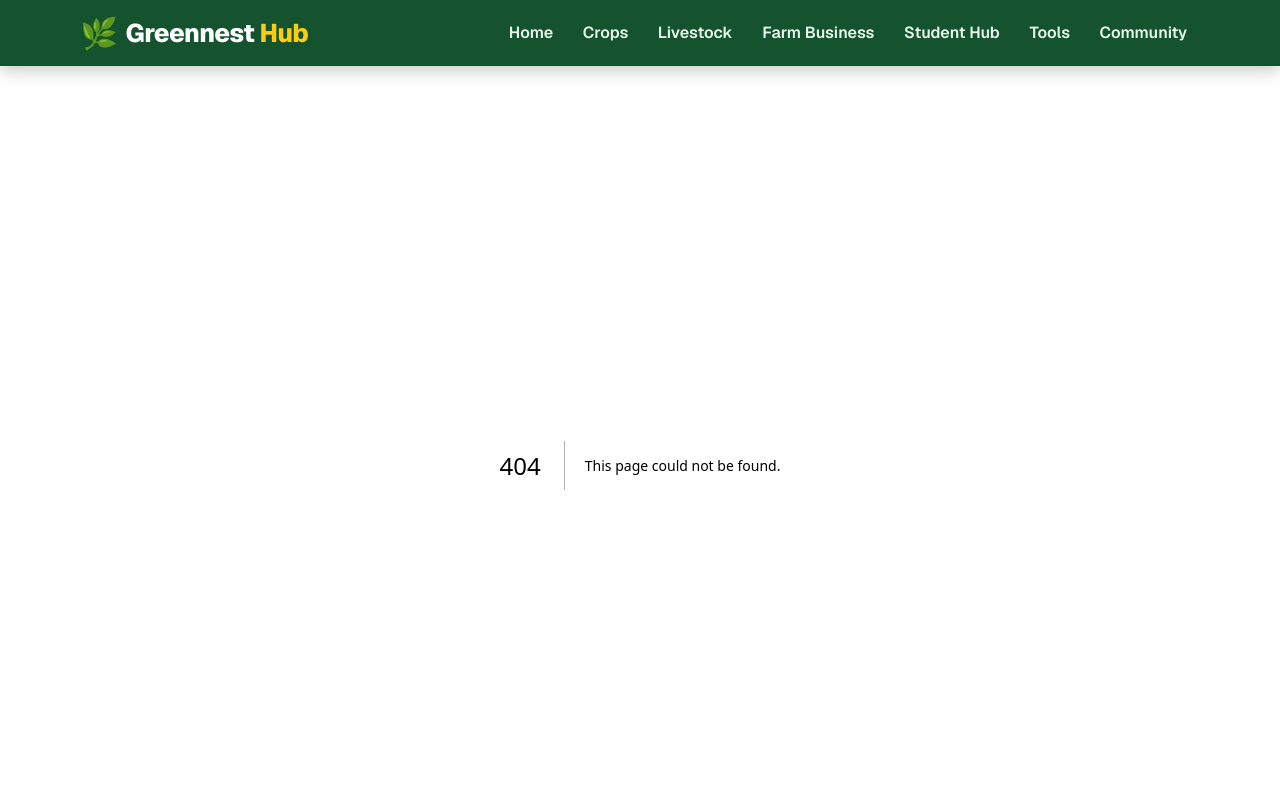
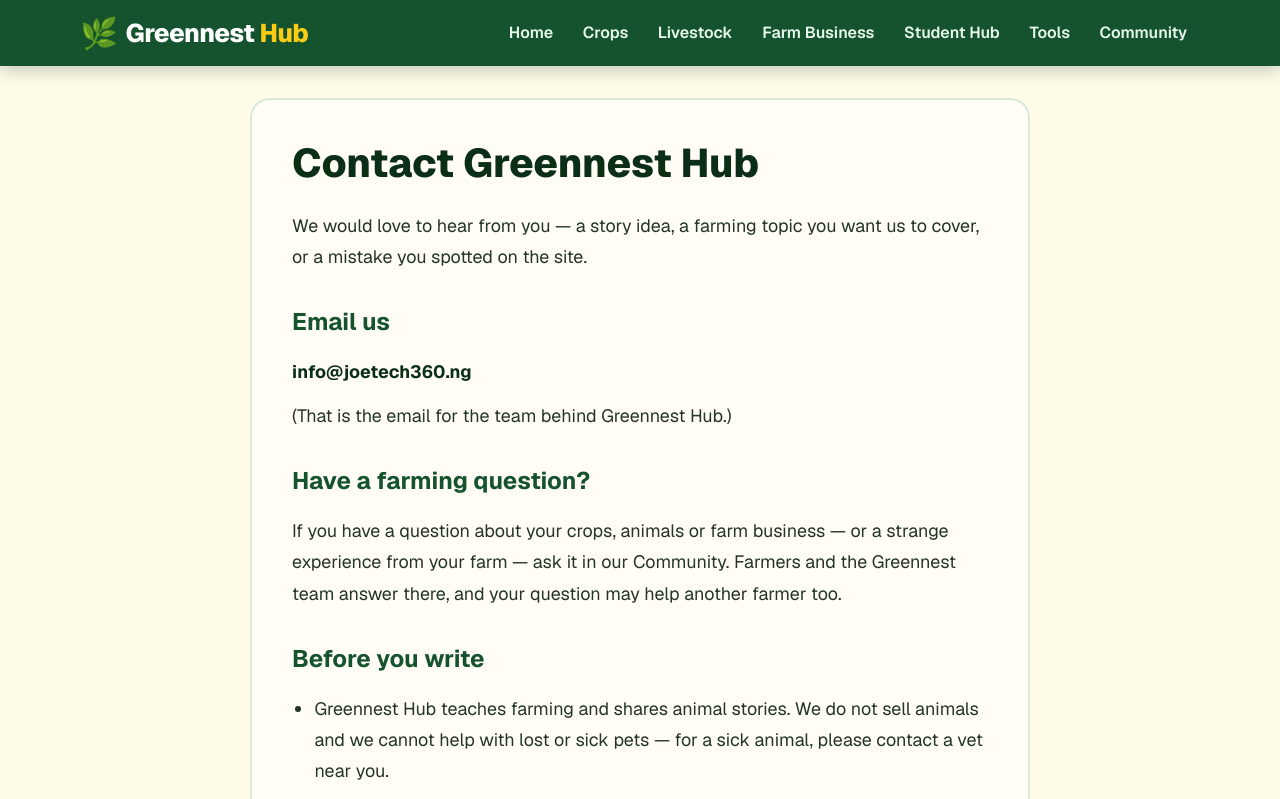
Before and after one commit to JoelionWebDev/greenesthub_news_site, a Next.js app: page /contact in a window 1280 px wide. Before the commit this address had no page. Shown: the top 799 px of the page. Built offline with nearby package versions, Linux system fonts and the light colour scheme.

Commit message:
Rebuild as agricultural platform: new sections, farmer tools, community Q&A, regional market prices (folder: src/app/contact)

```diff
--- /dev/null
+++ b/src/app/contact/page.tsx
@@ -0,0 +1,46 @@
+import type { Metadata } from "next";
+import Link from "next/link";
+
+export const metadata: Metadata = {
+  title: "Contact Greennest Hub",
+  description:
+    "Contact Greennest Hub — send a story idea, suggest a farming topic, or report a mistake.",
+};
+
+export default function ContactPage() {
+  return (
+    <div className="wrap">
+      <article className="article">
+        <h1>Contact Greennest Hub</h1>
+        <div className="article-body">
+          <p>
+            We would love to hear from you — a story idea, a farming topic you want us to
+            cover, or a mistake you spotted on the site.
+          </p>
+          <h2>Email us</h2>
+          <p>
+            <strong>info@joetech360.ng</strong>
+          </p>
+          <p>(That is the email for the team behind Greennest Hub.)</p>
+          <h2>Have a farming question?</h2>
+          <p>
+            If you have a question about your crops, animals or farm business — or a strange
+            experience from your farm — ask it in our{' '}
+            <Link href="/community">Community</Link>. Farmers and the Greennest team answer
+            there, and your question may help another farmer too.
+          </p>
+          <h2>Before you write</h2>
+          <ul>
+            <li>
+              Greennest Hub teaches farming and shares animal stories. We do not sell animals
+              and we cannot help with lost or sick pets — for a sick animal, please contact a
+              vet near you.
+            </li>
+            <li>If you are under 18, please ask a parent or teacher to email us with you.</li>
+            <li>We read every message and reply as soon as we can.</li>
+          </ul>
+        </div>
+      </article>
+    </div>
+  );
+}
```
